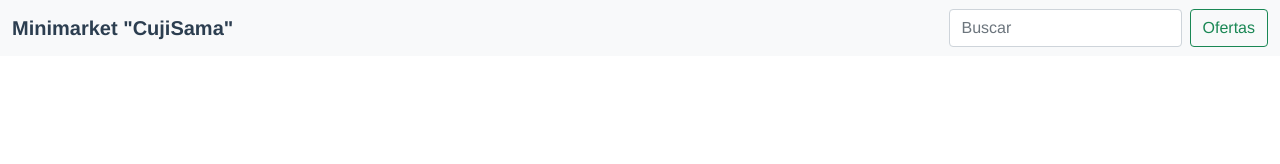
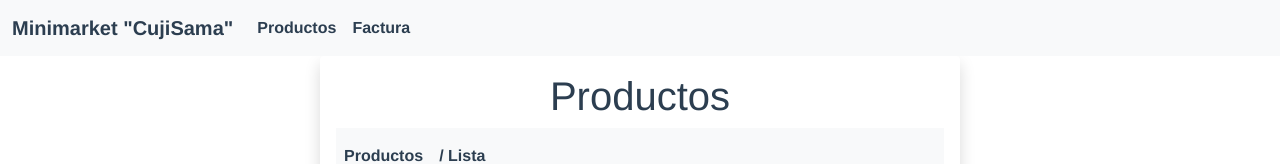
Before and after one commit to GustavitoH/Frontend-VUE2-MiniSistemaFacturacionWeb, a Vue app: page / in a window 1280 px wide. Shown: the top 164 px of the page. Built offline with nearby package versions, Linux system fonts and the light colour scheme; no server answers.

Commit message:
Restructuración de navegación (Header) - añadido de ruta /factura
Cambios de facturación

```diff
--- a/src/components/Header.vue
+++ b/src/components/Header.vue
@@ -1,29 +1,20 @@
 <template>
   <nav class="navbar navbar-expand-lg navbar-light bg-light">
     <div class="container-fluid">
-      <a class="navbar-brand" href="#">Minimarket "CujiSama"</a>
-      <button
-        class="navbar-toggler"
-        type="button"
-        data-bs-toggle="collapse"
-        data-bs-target="#navbarSupportedContent"
-        aria-controls="navbarSupportedContent"
-        aria-expanded="false"
-        aria-label="Toggle navigation"
-      >
-        <span class="navbar-toggler-icon"></span>
-      </button>
-      <div class="collapse navbar-collapse" id="navbarSupportedContent">
-        <ul class="navbar-nav me-auto mb-2 mb-lg-0"></ul>
-        <form class="d-flex">
-          <input
-            class="form-control me-2"
-            type="search"
-            placeholder="Buscar"
-            aria-label="Search"
-          />
-          <button class="btn btn-outline-success" type="submit">Ofertas</button>
-        </form>
+      <a class="navbar-brand" href="/">Minimarket "CujiSama"</a>
+      <div class="collapse navbar-collapse" id="navbarNavDropdown">
+        <ul class="navbar-nav">
+          <li class="nav-item">
+            <router-link class="nav-link active" :to="{ name: 'productos' }"
+              >Productos</router-link
+            >
+          </li>
+          <li class="nav-item">
+            <router-link class="nav-link active" :to="{ name: 'factura' }">
+              Factura
+            </router-link>
+          </li>
+        </ul>
       </div>
     </div>
   </nav>
--- a/src/router/index.js
+++ b/src/router/index.js
@@ -1,10 +1,14 @@
 import Vue from "vue";
 import VueRouter from "vue-router";
 import Productos from "@/views/productos/Index";
-
+import Factura from "@/views/factura/Factura";
 Vue.use(VueRouter);
 
 const routes = [
+  {
+    path: "/",
+    component: Productos,
+  },
   {
     path: "/productos",
     name: "productos",
@@ -15,6 +19,11 @@ const routes = [
     name: "modificarProducto",
     component: Productos,
   },
+  {
+    path: "/factura",
+    name: "factura",
+    component: Factura,
+  },
 ];
 
 const router = new VueRouter({
--- a/src/views/productos/Index.vue
+++ b/src/views/productos/Index.vue
@@ -83,7 +83,6 @@
 <script>
 import { mapActions, mapState } from "vuex";
 import swal from "sweetalert";
-
 import List from "@/views/productos/List";
 export default {
   name: "IndexProductos",
```
